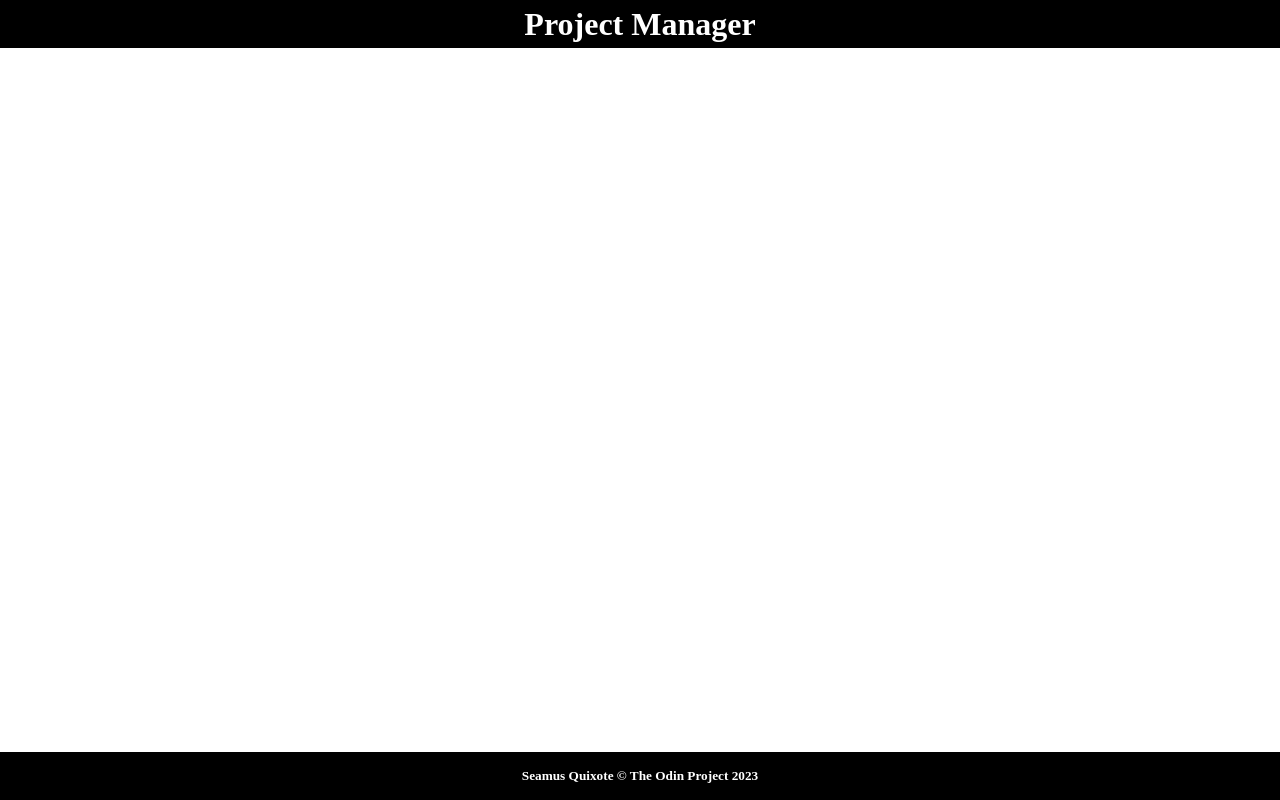
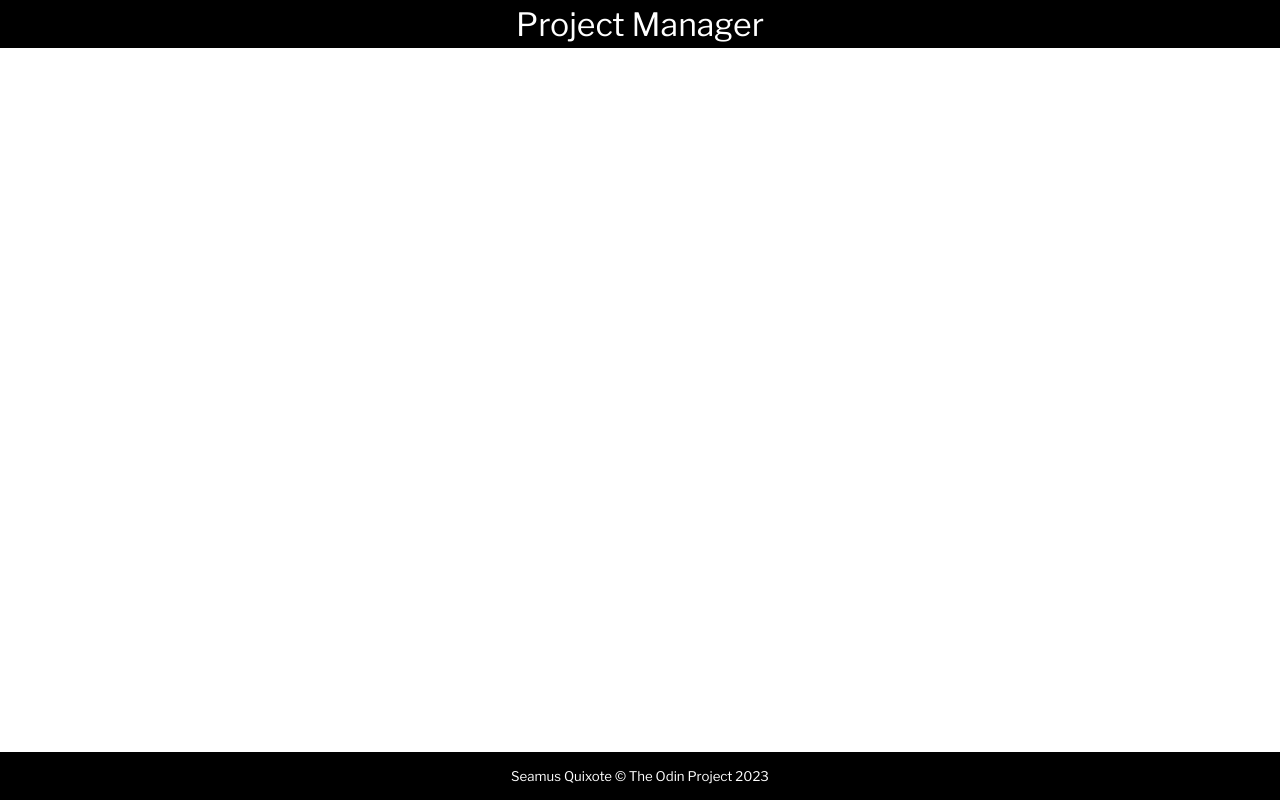
Before and after one commit to SalamanderCtesiphon/vanilla-javascript-todo-list, a website built with webpack: page dist/index.html in a window 1280 px wide. Built offline with Linux system fonts and the light colour scheme.

Commit message:
added a font

```diff
--- a/src/style.css
+++ b/src/style.css
@@ -1,3 +1,12 @@
+@font-face {
+  font-family: "MyFont";
+  src: url('./LibreFranklin-Regular.ttf');
+  font-weight: 600;
+  font-style: normal;
+  letter-spacing: 3rem;
+}
+
+
 * {
   padding: 0px;
   margin: 0px;
@@ -10,6 +19,7 @@
   display: flex;
   flex-direction: column;
   align-items: center;
+  font-family: 'MyFont';
 }
 
 .projectHeader {
```
Also changed, not shown: dist/bundle.js, dist/ec7b3653f4b64c1ea8e3.ttf (added), src/LibreFranklin-Regular.ttf (added).
